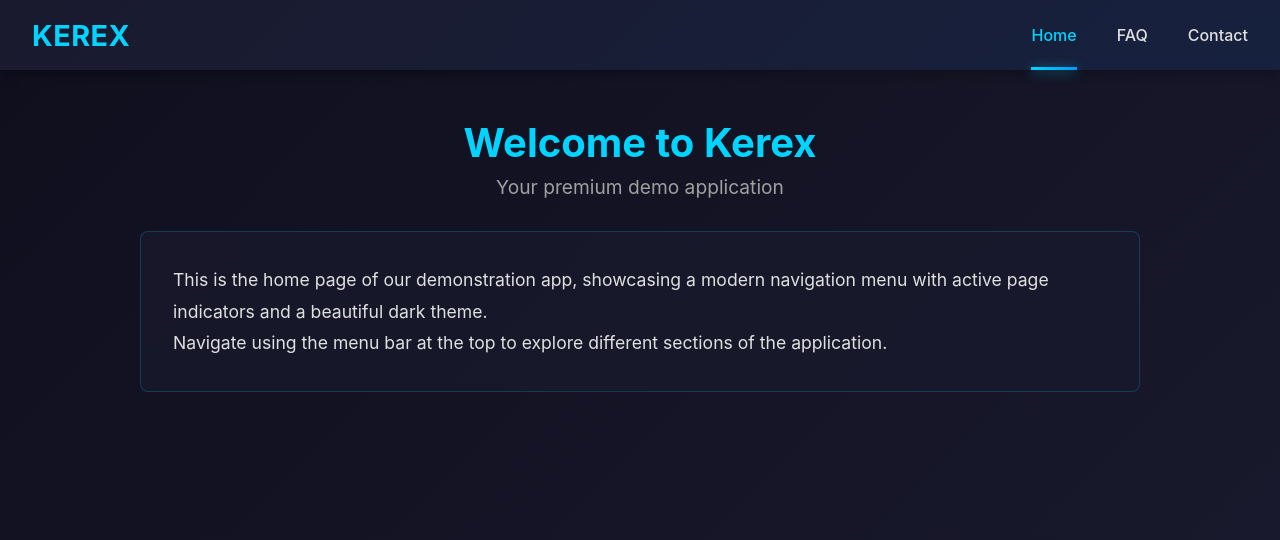
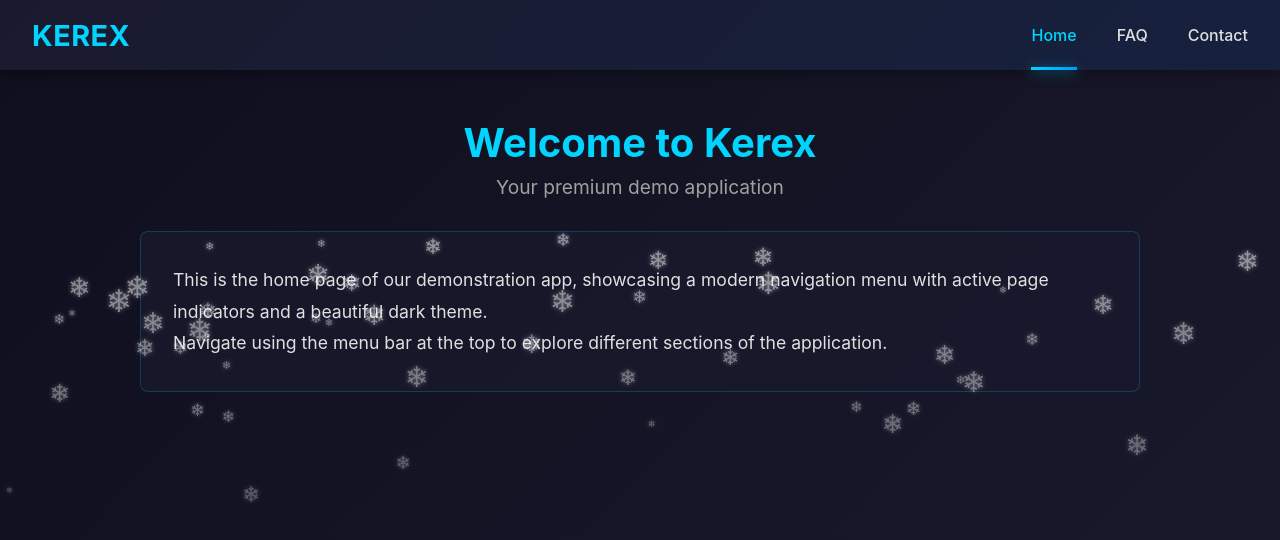
Before and after one commit to kerex-app/kerex-slack-demo, a React (Vite) app: page / in a window 1280 px wide. Shown: the top 540 px of the page. Built offline with nearby package versions, Linux system fonts and the light colour scheme.

Commit message:
feat: add snow falling animation for festive Christmas effect

```diff
--- a/src/App.tsx
+++ b/src/App.tsx
@@ -1,5 +1,6 @@
 import { BrowserRouter as Router, Routes, Route } from 'react-router-dom'
 import NavigationMenu from './components/NavigationMenu'
+import Snow from './components/Snow'
 import Home from './pages/Home'
 import FAQ from './pages/FAQ'
 import Contact from './pages/Contact'
@@ -9,6 +10,7 @@ function App() {
   return (
     <Router>
       <div className="app">
+        <Snow />
         <NavigationMenu />
         <Routes>
           <Route path="/" element={<Home />} />
--- /dev/null
+++ b/src/components/Snow.css
@@ -0,0 +1,45 @@
+.snow-container {
+  position: fixed;
+  top: 0;
+  left: 0;
+  width: 100%;
+  height: 100%;
+  pointer-events: none;
+  overflow: hidden;
+  z-index: 1;
+}
+
+.snowflake {
+  position: absolute;
+  top: -10px;
+  color: #fff;
+  opacity: 0.8;
+  text-shadow: 0 0 5px rgba(255, 255, 255, 0.8);
+  animation: fall linear infinite;
+}
+
+@keyframes fall {
+  to {
+    transform: translateY(100vh) translateX(100px);
+    opacity: 0;
+  }
+}
+
+/* Add slight wind effect variations */
+.snowflake:nth-child(odd) {
+  animation: fall-left linear infinite;
+}
+
+@keyframes fall-left {
+  to {
+    transform: translateY(100vh) translateX(-100px);
+    opacity: 0;
+  }
+}
+
+/* Media query to reduce snowflakes on mobile for better performance */
+@media (max-width: 768px) {
+  .snowflake {
+    opacity: 0.6;
+  }
+}
--- /dev/null
+++ b/src/components/Snow.tsx
@@ -0,0 +1,42 @@
+import React, { useMemo } from 'react'
+import './Snow.css'
+
+interface Snowflake {
+  id: number
+  left: number
+  delay: number
+  duration: number
+  size: number
+}
+
+export default function Snow() {
+  // Generate snowflakes with random properties for variation
+  const snowflakes: Snowflake[] = useMemo(() => {
+    return Array.from({ length: 50 }, (_, i) => ({
+      id: i,
+      left: Math.random() * 100,
+      delay: Math.random() * 2,
+      duration: 8 + Math.random() * 6,
+      size: 0.5 + Math.random() * 1.5,
+    }))
+  }, [])
+
+  return (
+    <div className="snow-container">
+      {snowflakes.map((flake) => (
+        <div
+          key={flake.id}
+          className="snowflake"
+          style={{
+            left: `${flake.left}%`,
+            animationDelay: `${flake.delay}s`,
+            animationDuration: `${flake.duration}s`,
+            fontSize: `${flake.size}rem`,
+          }}
+        >
+          ❄
+        </div>
+      ))}
+    </div>
+  )
+}
```
